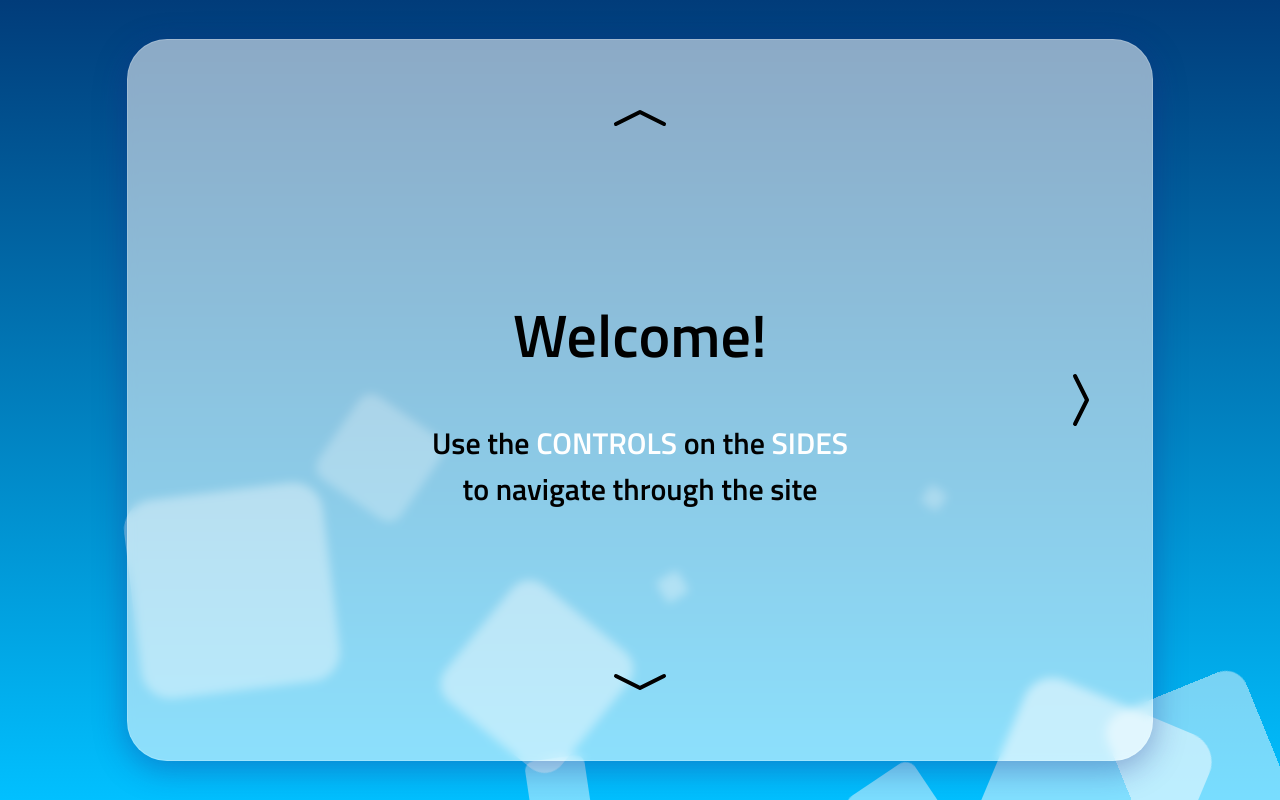
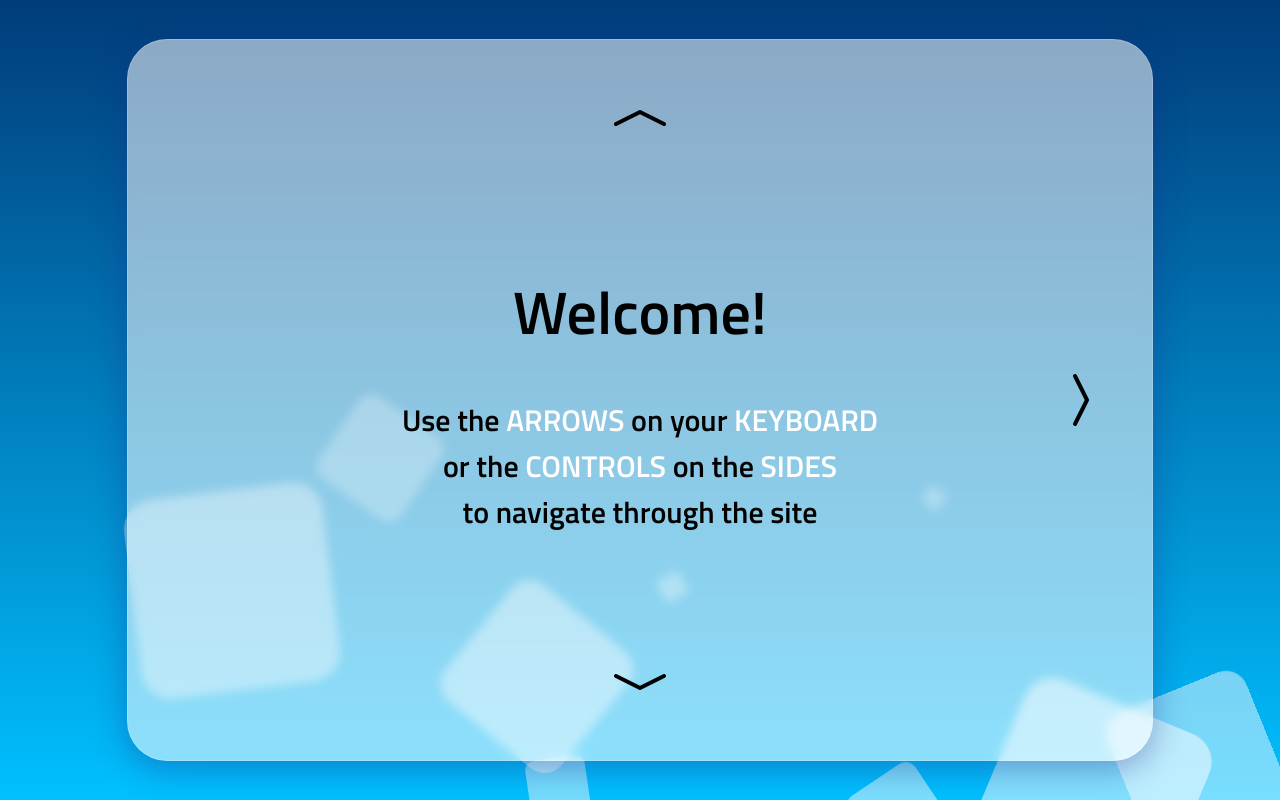
Before and after one commit to dominik-sek/portfolio_old, a React (Create React App) app: page /home in a window 1280 px wide. Built offline with nearby package versions, Linux system fonts and the light colour scheme.

Commit message:
fixed a bug where the width wasnt updated - added a bug where the event isnt removed

```diff
--- a/src/Screens/Home.js
+++ b/src/Screens/Home.js
@@ -19,7 +19,7 @@ const home = (width)=>{
     )
 }
 export default function Home(params) {
-    const [width, setWidth] = useState(0);
+    const [width, setWidth] = useState(window.innerWidth);
 
     //doesnt remove the listener for some reason
     useEffect(() => {
```
